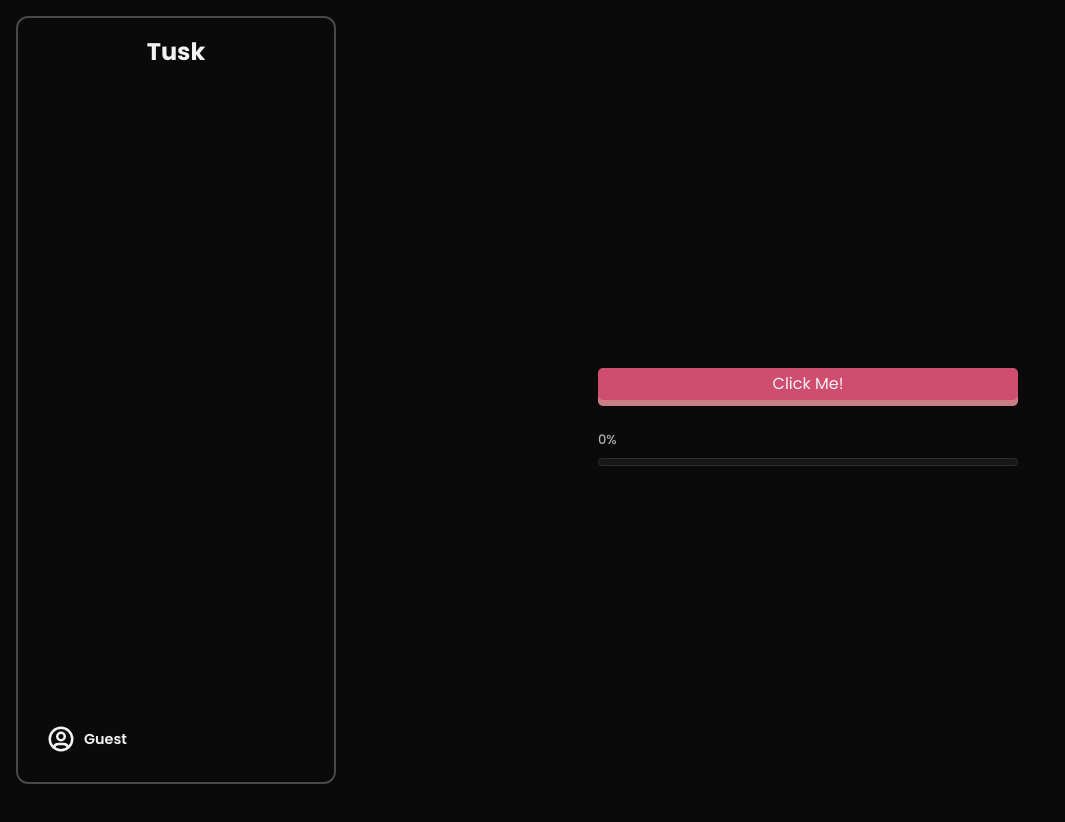
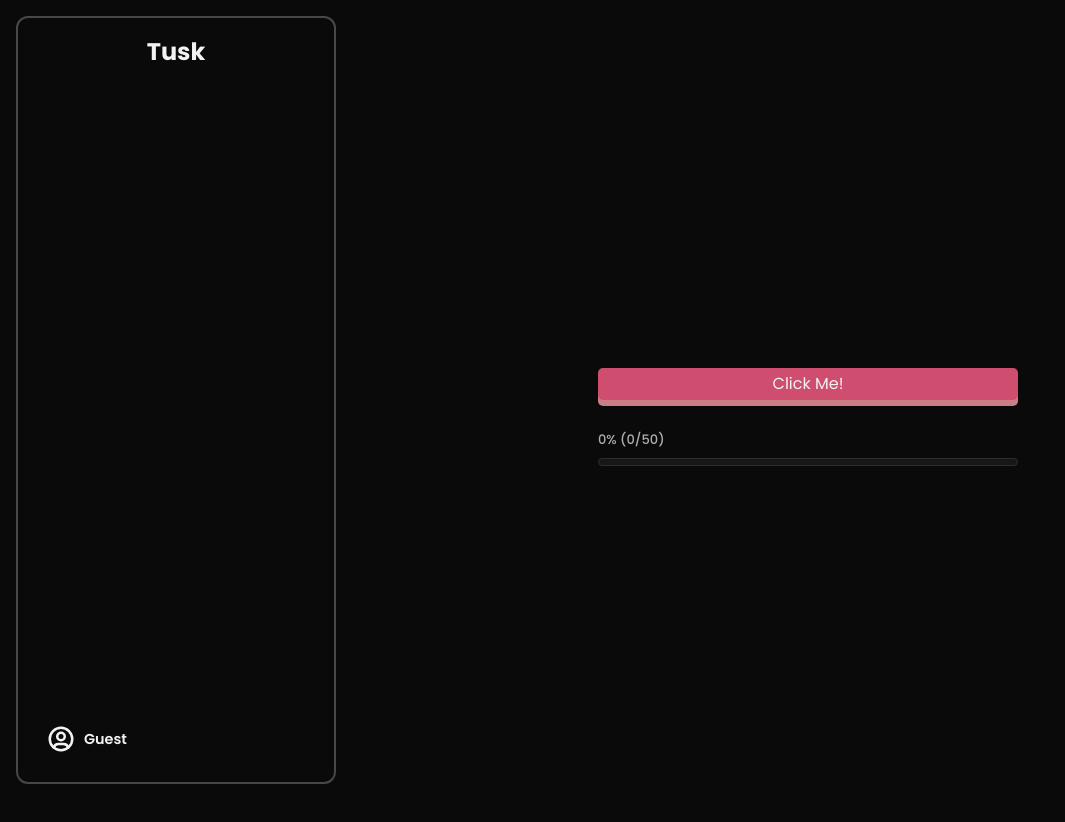
Before and after one commit to proplayer919/tusk, a React (Vite) app: page / in a window 1280 px wide. Shown: the top 822 px of the page, without its empty margins (0-1065 px from the left). Built offline with nearby package versions, Linux system fonts and the light colour scheme; no server answers.

Commit message:
fix: add maxValue prop to ProgressBar for accurate value display

```diff
--- a/src/App.tsx
+++ b/src/App.tsx
@@ -215,7 +215,7 @@ function App() {
       <main className="game-main">
         <Button onClick={handleClick} disabled={buttonDisabled}>{count ? `You have clicked ${count} times` : 'Click Me!'}</Button>
 
-        <ProgressBar value={count / getMaxCount()} showValue animated />
+        <ProgressBar value={count / getMaxCount()} showValue maxValue={getMaxCount()} animated />
       </main>
 
       <Modal title="Congratulations!" isOpen={modalOpen} onClose={handleExitModal}>
--- a/src/components/ProgressBar.tsx
+++ b/src/components/ProgressBar.tsx
@@ -8,6 +8,7 @@ interface ProgressBarProps {
   size?: 'small' | 'medium' | 'large';
   label?: string;
   showValue?: boolean;
+  maxValue?: number;
   animated?: boolean;
 }
 
@@ -18,6 +19,7 @@ const ProgressBar: React.FC<ProgressBarProps> = ({
   size = 'medium',
   label,
   showValue = false,
+  maxValue = 0,
   animated = false
 }) => {
   const clampedValue = Math.min(Math.max(value, 0), 1);
@@ -28,7 +30,7 @@ const ProgressBar: React.FC<ProgressBarProps> = ({
       {(label || showValue) && (
         <div className="progress-header">
           {label && <span className="progress-label">{label}</span>}
-          {showValue && <span className="progress-value">{Math.round(clampedValue * 100)}%</span>}
+          {showValue && <span className="progress-value">{Math.round(clampedValue * 100)}% ({clampedValue * maxValue}/{maxValue})</span>}
         </div>
       )}
       <div className={progressClasses}>
```
